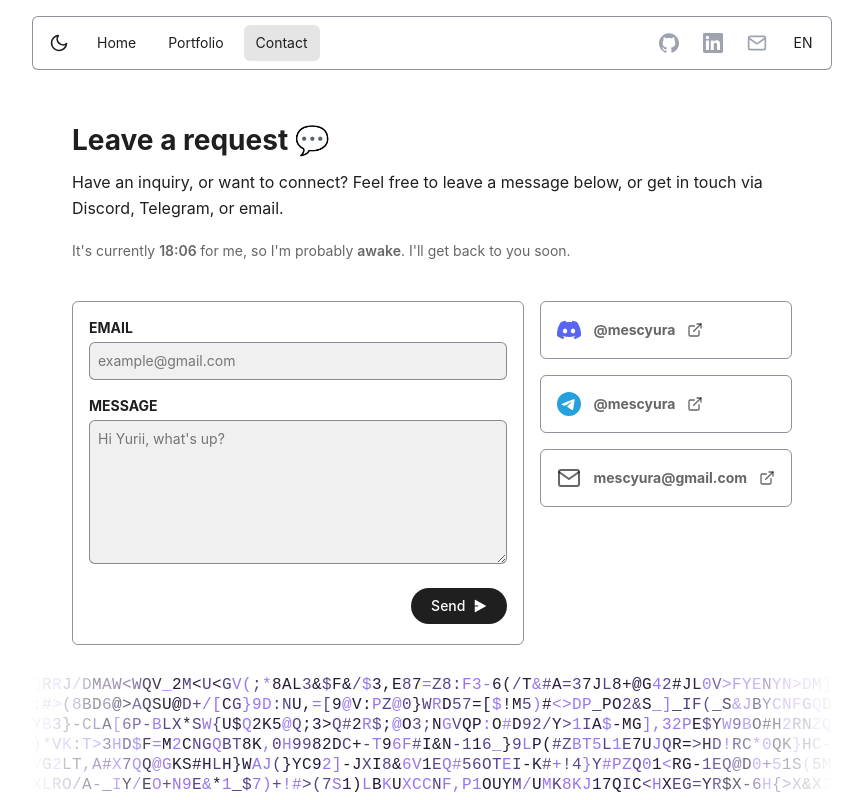
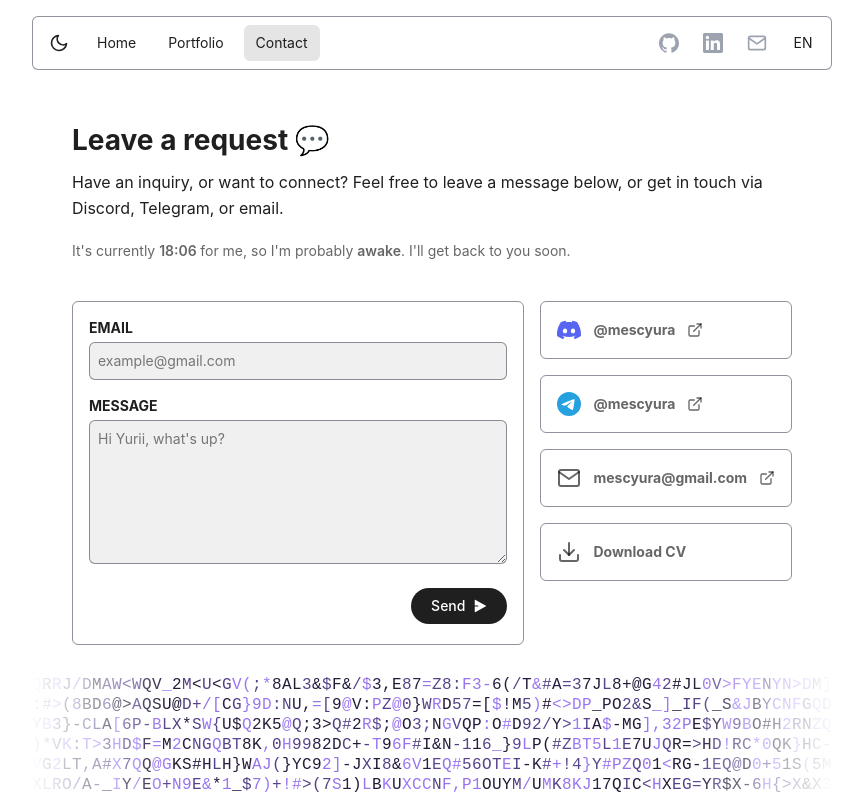
Before and after one commit to mescyura/mescyurasite, a React (Vite) app: page /contact in a window 1280 px wide. Shown: the top 800 px of the page, without its empty margins (208-1071 px from the left). Built offline with nearby package versions, Linux system fonts and the light colour scheme; no server answers.

Commit message:
add ability do downloan my cv

```diff
--- a/src/components/message/ContactLink.tsx
+++ b/src/components/message/ContactLink.tsx
@@ -14,7 +14,7 @@ const ContactLink = ({
 	link: string;
 }) => {
 	return (
-		<Link to={link} className={classes.contact_link}>
+		<Link to={link} target='_blank' className={classes.contact_link}>
 			{icon}
 			<h1>{name}</h1>
 			<FiExternalLink />
--- a/src/data/data.json
+++ b/src/data/data.json
@@ -16,6 +16,7 @@
 			"projects_info": "In my free time, I enjoy creating open source projects on GitHub, so I can learn from others and share what I know.",
 			"chat": "Leave a request",
 			"chat_info": "Have an inquiry, or want to connect? Feel free to leave a message below, or get in touch via Discord, Telegram, or email.",
+			"download_cv": "Download CV",
 			"time": [
 				"It's currently",
 				"for me, so I'm probably",
@@ -77,6 +78,7 @@
 			"projects_info": "У вільний час я люблю створювати проекти з відкритим вихідним кодом на GitHub, щоб вчитися у інших і ділитися своїми знаннями.",
 			"chat": "Залишити заявку",
 			"chat_info": "Маєте запитання або хочете зв'язатися? Не соромтеся залишати повідомлення нижче, або зв'яжіться зі мною через Discord, Telegram чи електронну пошту.",
+			"download_cv": "Завантажити резюме",
 			"time": [
 				"Зараз",
 				"за київським часом, тож я ймовірно,",
--- a/src/interfaces/index.ts
+++ b/src/interfaces/index.ts
@@ -15,6 +15,7 @@ export interface Translations {
 		projects_info: string;
 		chat: string;
 		chat_info: string;
+		download_cv: string;
 		time: string[];
 		portfolio: {
 			title: string;
--- a/src/pages/Contact.tsx
+++ b/src/pages/Contact.tsx
@@ -5,7 +5,8 @@ import Message from '../components/message/Message';
 import TimeStatus from '../components/timeStatus/TimeStatus';
 import { Translations } from '../interfaces';
 import classes from './Contact.module.css';
-import { FiMail } from 'react-icons/fi';
+import contactLinkClasses from '../components/message/ContactLink.module.css';
+import { FiMail, FiDownload } from 'react-icons/fi';
 
 interface Props {
 	translations: Translations;
@@ -50,6 +51,15 @@ export const Contact = ({ translations, language }: Props) => {
 						icon={<FiMail className={classes.link_icon} />}
 						link='mailto:mescyura@gmail.com'
 					/>
+
+					<a
+						href='/Holyda_Yurii_CV.pdf'
+						download
+						className={contactLinkClasses.contact_link}
+					>
+						<FiDownload className={classes.link_icon} />
+						<h1>{translations[language].download_cv}</h1>
+					</a>
 				</div>
 			</div>
 		</section>
```
Also changed, not shown: 1 other file (tests, documents, lock files or other folders).
